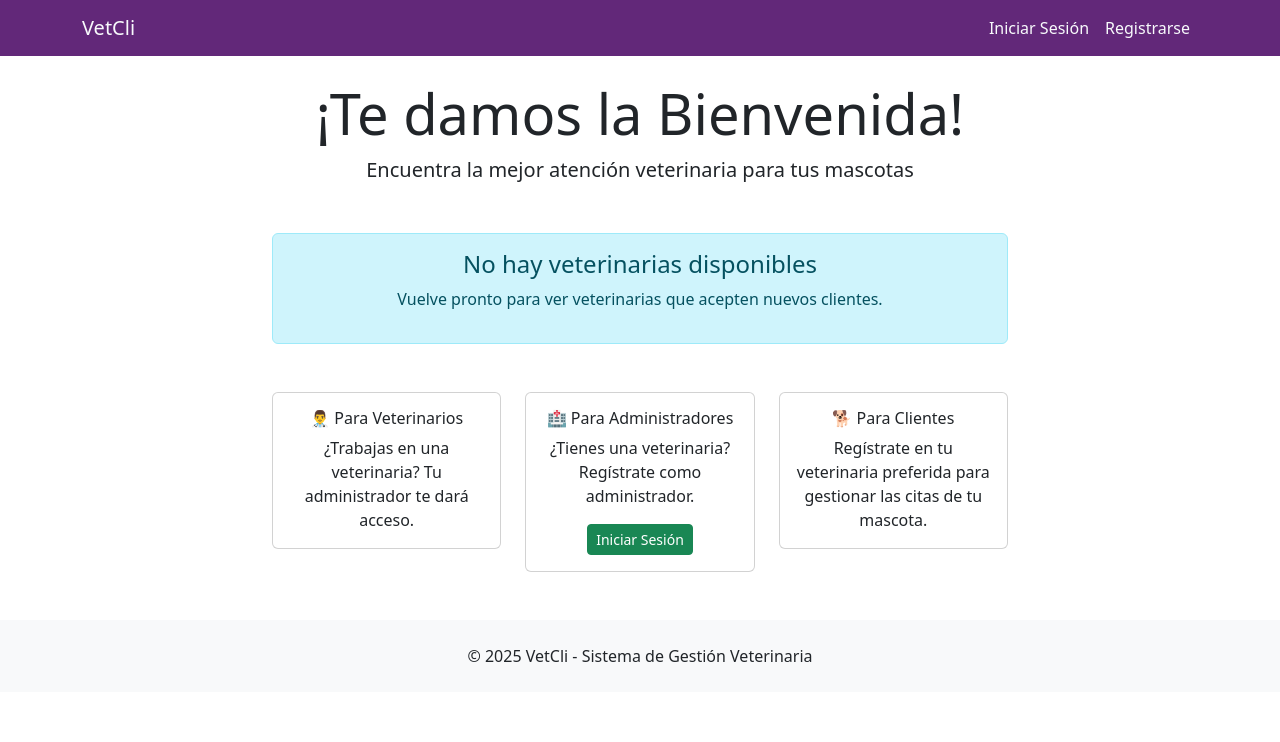
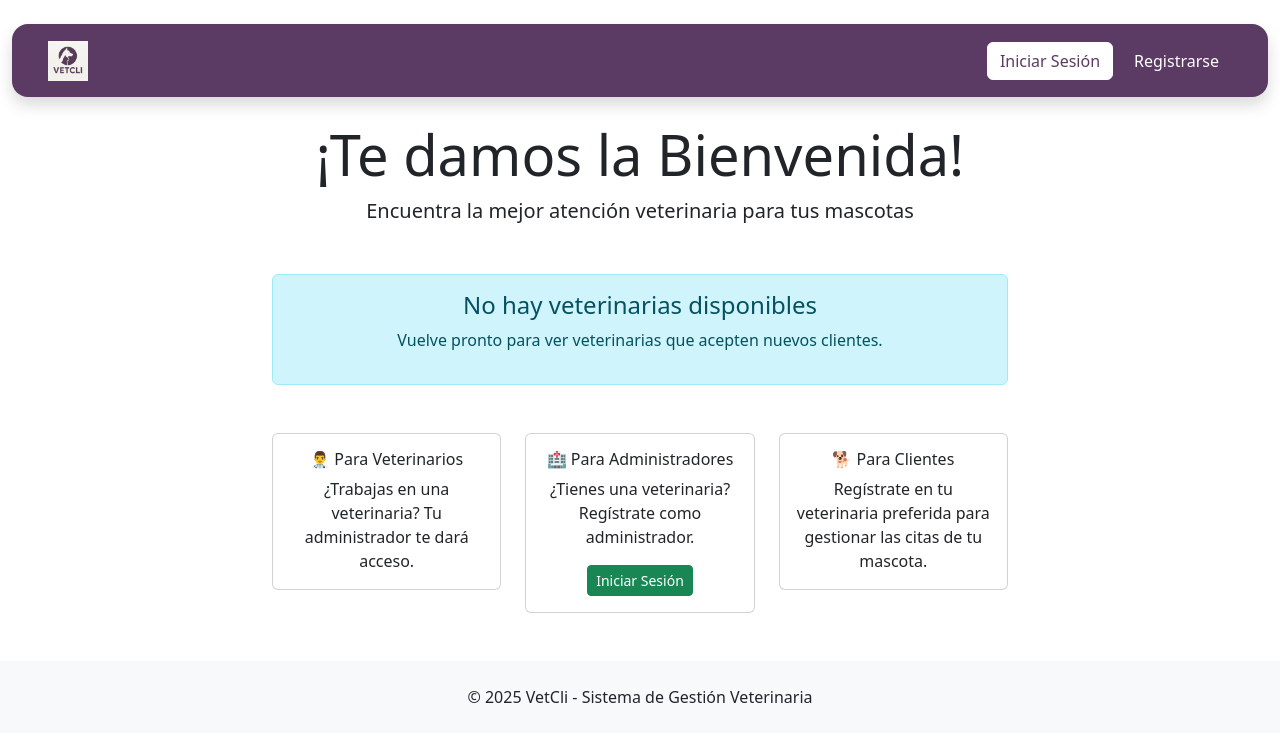
Before and after one commit to anto-lmna/sistema-vetcli, a Django app: page / in a window 1280 px wide. Shown: the top 742 px of the page. Run offline with Django 5.2, Linux system fonts and the light colour scheme; data that the repository does not hold is empty; some libraries are stand-ins or nearby versions.

Commit message:
feat: Diseño final del navbar y actualiza requirements.txt

```diff
--- a/static/css/base.css
+++ b/static/css/base.css
@@ -1,45 +1,56 @@
 :root {
-    --primary-purple: #6B46C1;
-    --light-purple: #8B5CF6;
-    --dark-purple: #622879;
+    --primary-dark: #5B3A63;
+    --dark-hover: #6B3D8A;
+    --light-hover: #F0E6F8;
+    /* Colores Base */
     --bg-light: #F8FAFC;
     --text-dark: #1F2937;
     --border-light: #E5E7EB;
 }
 
-/* Navbar */
+/* NAVBAR START */
 .navbar-purple {
-    background: var(--dark-purple)!important;
+    background: var(--primary-dark);
 }
 
 .navbar-purple .navbar-brand,
 .navbar-purple .nav-link {
-    color: var(--bg-light) !important;
+    color: var(--bg-light);
 }
 
 .navbar-purple .nav-link:hover {
-    color: var(--bg-light) !important;
+    color: var(--bg-light);
 }
 
-/* Botones */
+.navbar-purple .container-fluid {
+    padding-top: 3px;
+    padding-bottom: 3px;
+}
+/* NAVBAR END */
 
+
+/* BOTONES START */
 .btn-primary {
-    background-color: var(--primary-purple) !important;
-    border-color: var(--primary-purple) !important;
+    background-color: var(--primary-dark);
+    border-color: var(--primary-dark);
+    color: white;
 }
 
 .btn-primary:hover {
-    background-color: var(--dark-purple) !important;
-    border-color: var(--dark-purple) !important;
+    background-color: var(--dark-hover);
+    border-color: var(--dark-hover);
+    color: white;
 }
 
 .btn-outline-primary {
-    color: var(--light-purple) !important;
-    border-color: var(--light-purple) !important;
+    background-color: white;
+    border-color: white;
+    color: var(--primary-dark);
 }
 
 .btn-outline-primary:hover {
-    background-color: var(--primary-purple) !important;
-    border-color:var(--primary-purple) !important;
-    color: var(--bg-light) !important;
+    background-color: var(--light-hover);
+    border-color: var(--light-hover);
+    color: var(--primary-dark);
 }
+/* BOTONES END */
--- a/templates/base.html
+++ b/templates/base.html
@@ -18,10 +18,20 @@
     {% endblock %}
 </head>
 <body>
-    <!-- Navbar -->
-    <nav class="navbar navbar-expand-lg navbar-dark navbar-purple">
-        <div class="container">
-            <a class="navbar-brand" href="{% url 'core:home' %}">VetCli</a>
+
+    <div class="container-fluid mt-4 ">
+
+        <nav class="navbar navbar-expand-lg navbar-dark navbar-purple rounded-4 shadow px-4 ">
+
+            <div class="container-fluid">
+                <a class="navbar-brand" href="{% url 'core:home' %}">
+                    <img
+                        src="{% static 'img/logo2.png' %}"
+                        alt="VetCli Logo"
+                        height="40"
+                        class="d-inline-block align-text-top"
+                    >
+                </a>
 
                 <button class="navbar-toggler" type="button" data-bs-toggle="collapse" data-bs-target="#navbarNav">
                     <span class="navbar-toggler-icon"></span>
@@ -42,19 +52,20 @@
                             </li>
                         {% else %}
                             <li class="nav-item">
-                            <a class="nav-link" href="{% url 'accounts:login' %}">Iniciar Sesión</a>
+                                <a class="btn btn-outline-primary me-2" href="{% url 'accounts:login' %}">Iniciar Sesión</a>
                             </li>
                             <li class="nav-item">
-                            <a class="nav-link" href="{% url 'accounts:registro_opciones' %}">Registrarse</a>
+                                <a class="btn btn-primary" href="{% url 'accounts:registro_opciones' %}">Registrarse</a>
                             </li>
                         {% endif %}
                     </ul>
                 </div>
             </div>
         </nav>
+    </div>
 
     <!-- Mensajes -->
-    <div class="container mt-3">
+    <div class="container mt-0">
         {% bootstrap_messages %}
     </div>
 
```
Also changed, not shown: requirements.txt (+7 -10 lines), static/img/logo2.png (added). Lines whose indentation alone changed are shown as unchanged.
